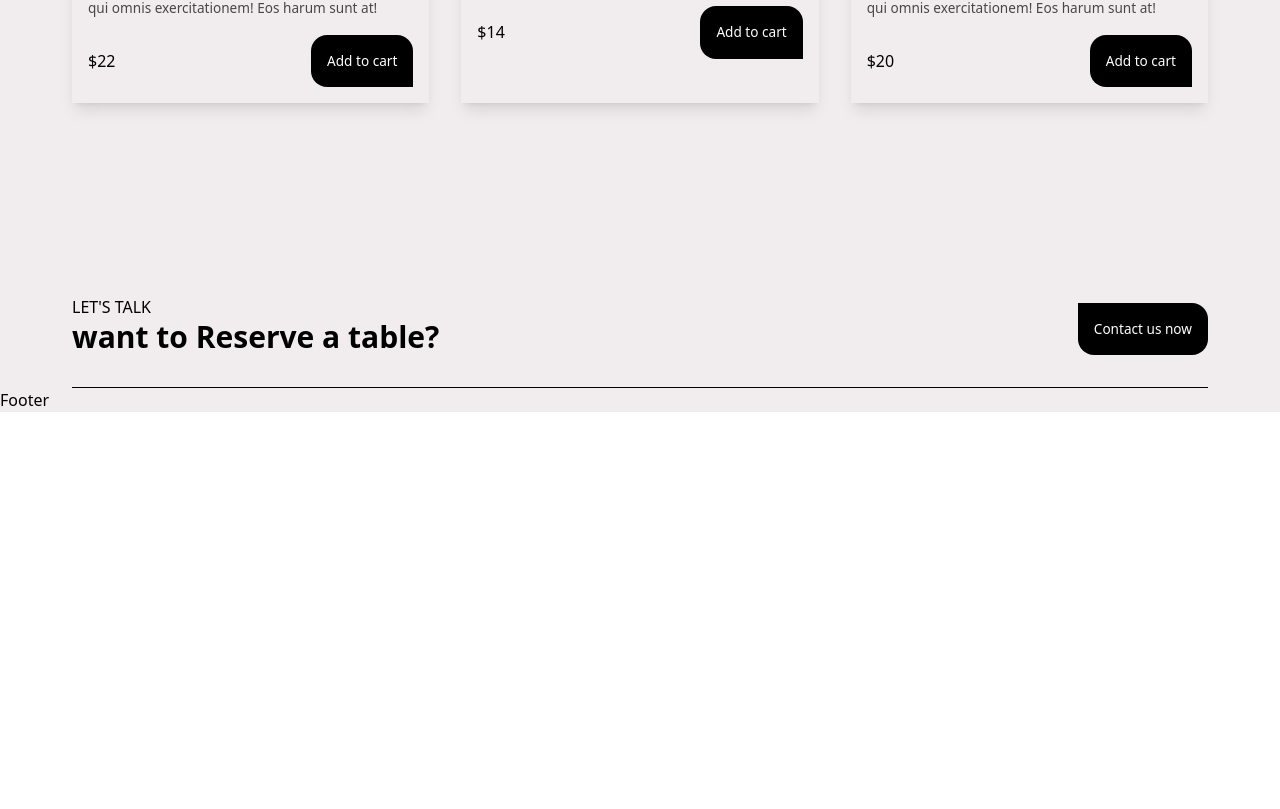
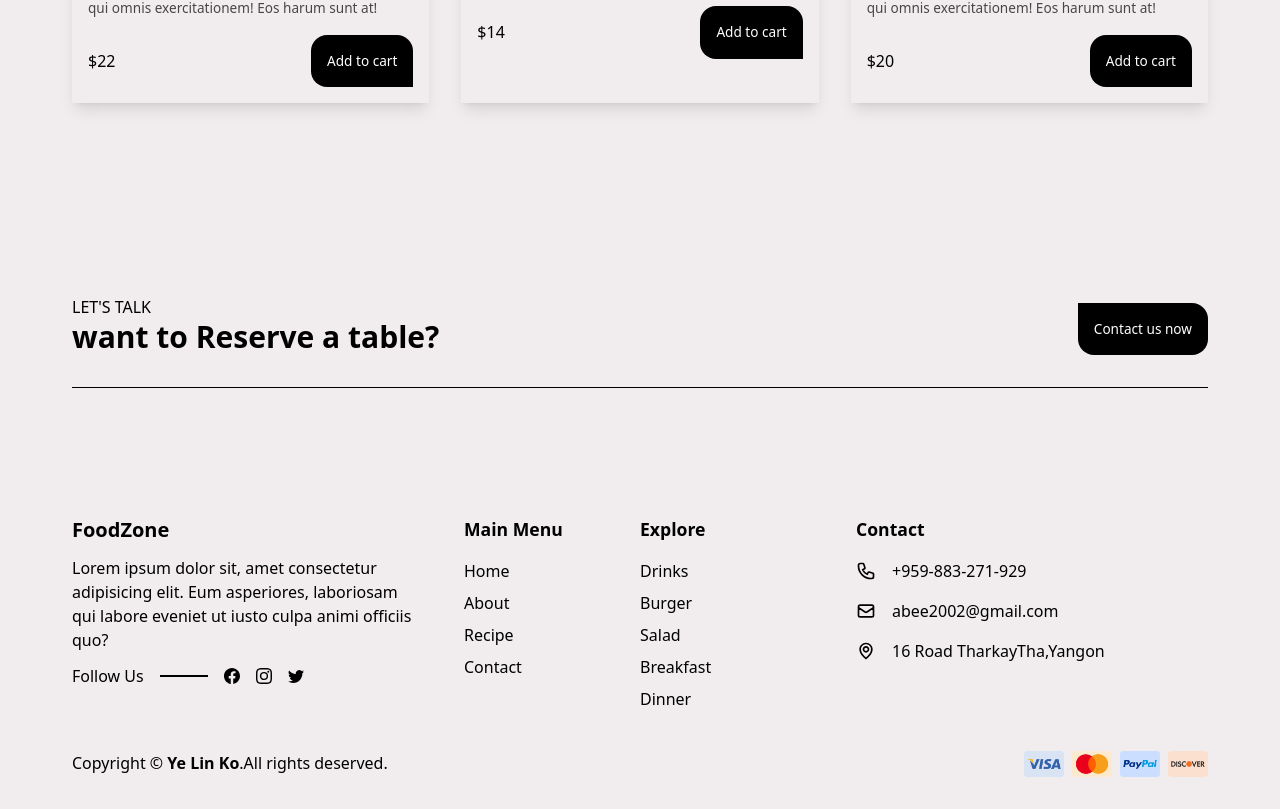
Before and after one commit to sid21-1/React, a React (Vite) app in the folder resturant landing page/: page / in a window 1280 px wide. Shown: the part 2789-3598 px from the top of the page. Before the commit the page ends 3201 px from the top, so only its background shows below. Built offline with nearby package versions, Linux system fonts and the light colour scheme.

Commit message:
done with the footer section

```diff
--- a/resturant landing page/src/components/Footer.jsx
+++ b/resturant landing page/src/components/Footer.jsx
@@ -1,9 +1,87 @@
-import React from 'react'
+import React from "react";
+import { footerSocials } from "../Data";
+import { mainMenu } from "../Data";
+import { explores } from "../Data";
+import { footerContacts } from "../Data";
+import { payements } from "../Data";
 
 const Footer = () => {
   return (
-    <div>Footer</div>
-  )
-}
+    <div className="section">
+      <div className="grid lg:grid-cols-3 sm:grid-cols-2 gap-10 mb-8">
+        <div>
+          <div className="text-xl font-semibold mb-3">FoodZone</div>
+          <p className="text-[1rem] mb-3">
+            Lorem ipsum dolor sit, amet consectetur adipisicing elit. Eum
+            asperiores, laboriosam qui labore eveniet ut iusto culpa animi
+            officiis quo?
+          </p>
+          <div className="flex items-center gap-4">
+            <span className="">Follow Us</span>
+            <div className="h-[2px] w-12 bg-black"></div>
+            {footerSocials.map((footerSocial, index) => {
+              return (
+                <div className="" key={index}>
+                  <a href="#">{footerSocial}</a>
+                </div>
+              );
+            })}
+          </div>
+        </div>
+        <div className="grid grid-cols-2">
+          <div>
+            <h3 className="font-semibold text-[1.1rem] mb-4">Main Menu</h3>
+            {mainMenu.map((menu) => {
+              return (
+                <div className="text-[1rem] mb-2" key={menu.id}>
+                  <a href={`#${menu.href}`}>{menu.text}</a>
+                </div>
+              );
+            })}
+          </div>
+          <div className="">
+            <h3 className="font-semibold text-[1.1rem]  mb-4">Explore</h3>
+            {explores.map((explore, index) => {
+              return (
+                <div className="text-[1rem] mb-2" key={index}>
+                  <a href="#">{explore}</a>
+                </div>
+              );
+            })}
+          </div>
+        </div>
+        <div className="">
+          <h3 className="font-semibold text-[1.1rem] mb-4">Contact</h3>
+          {footerContacts.map((footerContact) => {
+            return (
+              <div
+                className="flex items-center gap-4 mb-4"
+                key={footerContact.id}
+              >
+                <div className="text-xl">{footerContact.icon}</div>
+                <div>{footerContact.text}</div>
+              </div>
+            );
+          })}
+        </div>
+      </div>
+      <div className="flex flex-wrap justify-between gap-4 pb-8">
+        <div className="">
+          Copyright &#169; <span className="font-bold">Ye Lin Ko</span>.All
+          rights deserved.
+        </div>
+        <div className="flex gap-2">
+          {payements.map((payment, index) => {
+            return (
+              <div className="" key={index}>
+                <img src={payment} alt="" className="w-10" />
+              </div>
+            );
+          })}
+        </div>
+      </div>
+    </div>
+  );
+};
 
-export default Footer
+export default Footer;
```
